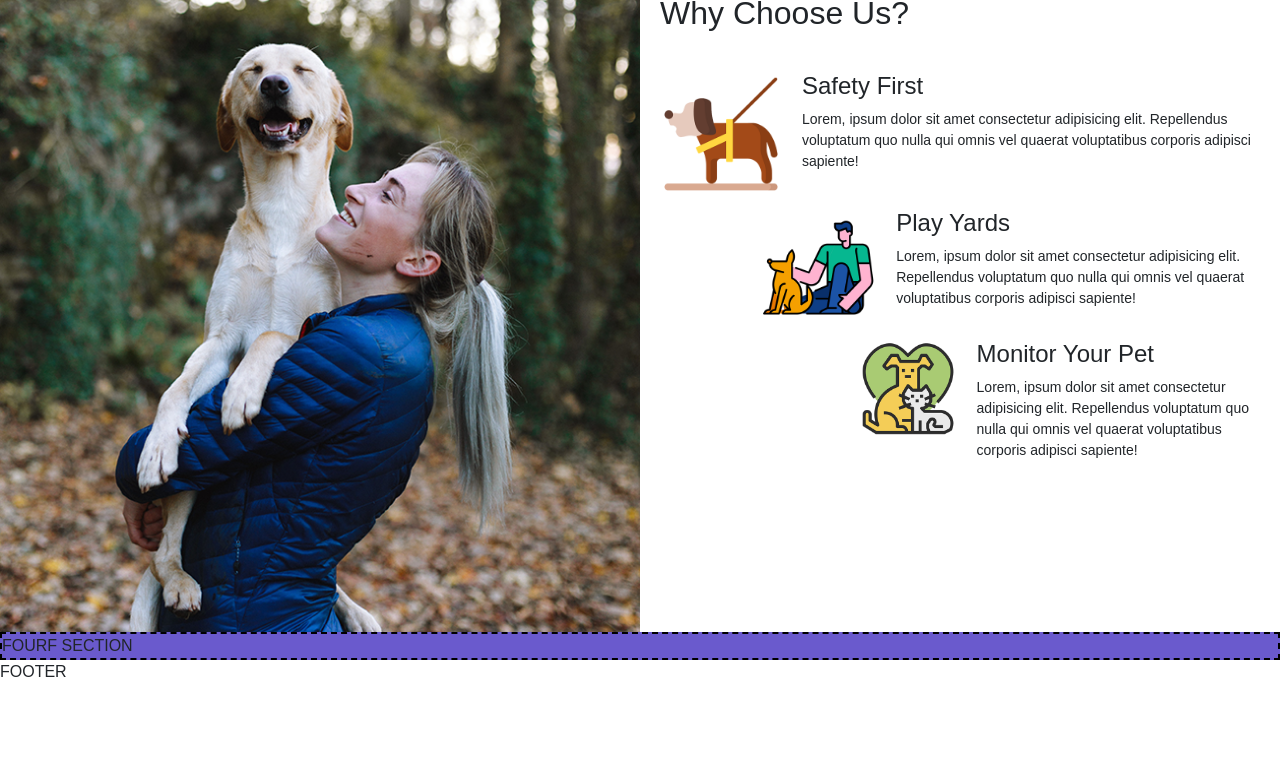
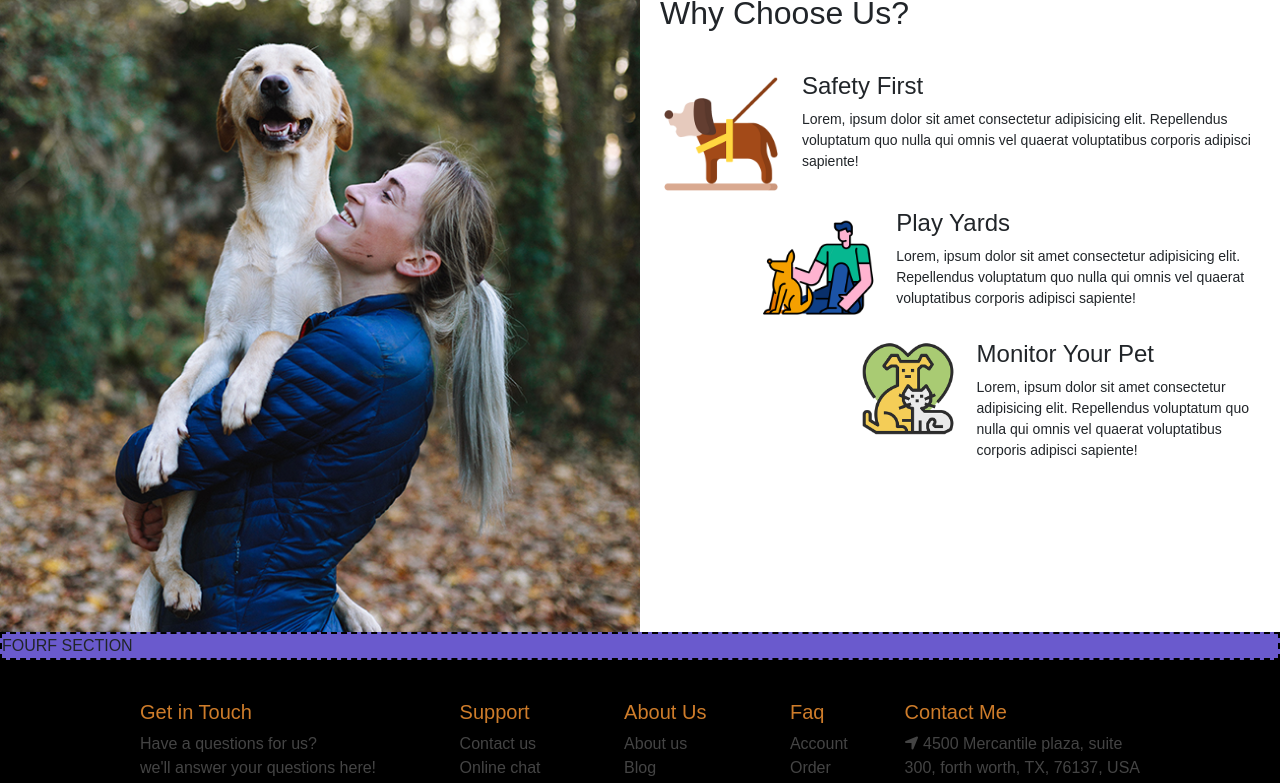
Before and after one commit to EmilDanielSamfirescu/proj-html-vuejs, a Vue app: page / in a window 1280 px wide. Shown: the part 2000-2783 px from the top of the page. Before the commit the page ends 2684 px from the top, so only its background shows below. Built offline with nearby package versions, Linux system fonts and the light colour scheme.

Commit message:
footer ok

```diff
--- a/src/components/FooterComponent.vue
+++ b/src/components/FooterComponent.vue
@@ -1,8 +1,33 @@
 <script >
+import { useAttrs } from 'vue';
+
 export default {
     name: "FooterComponent",
 data (){
     return {
+        support: [
+            'contact us',
+            'online chat',
+            'whatsapp',
+            'telegram',
+            'snapchat'
+        ],
+
+        about: [
+            'about us',
+            'blog',
+            'career',
+            'job',
+            'in press'
+        ],
+
+        faq: [
+            'account',
+            'order',
+            'delivery',
+            'payment',
+            'return'
+        ]
 
     }
 },
@@ -14,10 +39,176 @@ methods: {
 
 <template>
     <footer>
-        FOOTER
+
+        <section class="main-footer">
+            <div class="my-container">
+                <div class="my-row justify-content-between">
+
+                    <div class="answers">
+                        <div>
+                            <h5>Get in Touch</h5>
+                            <p>
+                                Have a questions for us? <br>
+                                we'll answer your questions here!
+                            </p>
+                        </div>
+
+                        <div class="socials-container">
+                            <a href="https://www.facebook.com/" target="_blank"><i class="fa-brands fa-square-facebook"></i></a>
+                            <a href="https://www.pinterest.it/" target="_blank"><i class="fa-brands fa-square-pinterest"></i></a>
+                            <a href="https://twitter.com/" target="_blank"><i class="fa-brands fa-square-twitter"></i></a>
+                            <a href="https://www.linkedin.com/" target="_blank"><i class="fa-brands fa-linkedin"></i></a>
+                            <a href="https://www.instagram.com/" target="_blank"><i class="fa-brands fa-instagram"></i></a>
+                        </div>
+                    </div>
+
+                    <nav>
+                        <ul>
+                            <h5>Support</h5>
+                            <li v-for="(supports, i) in support" :key="i">
+                                <a href="#">
+                                    {{ supports }}
+                                </a>
+                            </li>
+                        </ul>
+                    </nav>
+
+                    <nav>
+                        <ul>
+                            <h5>About Us</h5>
+                            <li v-for="(aboutus, i) in about" :key="i">
+                                <a href="#">
+                                    {{ aboutus }}
+                                </a>
+                            </li>
+                        </ul>
+                    </nav>
+
+                    <nav>
+                        <ul>
+                            <h5> Faq</h5>
+                            <li v-for="(faqs, i) in faq" :key="i">
+                                <a href="#">
+                                    {{ faqs }}
+                                </a>
+                            </li>
+                        </ul>
+                    </nav>
+
+
+                    <div class="contacts">
+                        <h5>Contact Me</h5>
+
+                        <div>
+                            <span>
+                                <i class="fa-solid fa-location-arrow"></i>
+                            </span>
+                            4500 Mercantile plaza, suite <br>
+                            300, forth worth, TX, 76137, USA
+
+                        </div>
+
+                        <div>
+                            <span>
+                                <i class="fa-solid fa-envelope"></i>
+                            </span>
+                            info@example.com
+                        </div>
+
+                        <div>
+                            <span>
+                                <i class="fa-solid fa-phone"></i>
+                            </span>
+                            +1(817)9013377
+                        </div>
+                    </div>
+
+                </div>
+            </div>
+        </section>
+
+        <section class="bottom-footer">
+            <div>
+                Copyright 2023 by AttdogMilo.com
+            </div>
+        </section>
+
     </footer>
 </template>
 
 <style lang="scss" scoped>
+@use "../assets/scss/partials/variables.scss" as *;
+@use "../assets/scss/partials/mixin.scss" as *;
+
+.main-footer {
+    color: white;
+    background-color: black;
+    color: $text-color;
+    padding: 40px 0px;
+    border-bottom: 1px solid $text-color;
+
+    h5 {
+        color: $orange-main-color;
+    }
+    .answers{
+        .socials-container {
+
+            a {
+                list-style: none;
+                color: white;
+                margin-right: 5px;
+                i{
+
+                    &.fa-brands{
+                        padding: 3px;
+                        border-radius: 3px;
+                        &.fa-square-facebook {
+                            background-color: #333BB0;
+                        }
+                        &.fa-square-pinterest {
+                            background-color: #B03E4E;
+                        }
+                        &.fa-square-twitter {
+                            background-color: #96D0CD;
+                        }
+                        &.fa-linkedin {
+                            background-color: #0B65CB;
+                        }
+                        &.fa-instagram {
+                            background-color: #992DA1;
+                        }
+                    }
+                }
+            }
+        }
+    }
+
+
+    ul {
+        list-style: none;
+
+        li{
+            &::first-letter{
+                text-transform: uppercase;
+            }
+
+            a{
+                text-decoration: none;
+                color: $text-color;
+
+                &:hover {
+                    color: $orange-main-color;
+                }
+            }
+        }
+    }
+}
+
+.bottom-footer {
+    color: white;
+    background-color: black;
+    text-align: center;
+    padding: 20px;
+}
 
 </style>
--- a/src/components/HeaderComponent.vue
+++ b/src/components/HeaderComponent.vue
@@ -69,7 +69,7 @@ methods: {
                             <a href="#">{{ links }}</a>
                         </div>
                         <button>
-                            Get In Toch!
+                            Get In Touch!
                         </button>
                     </div>
 
```
